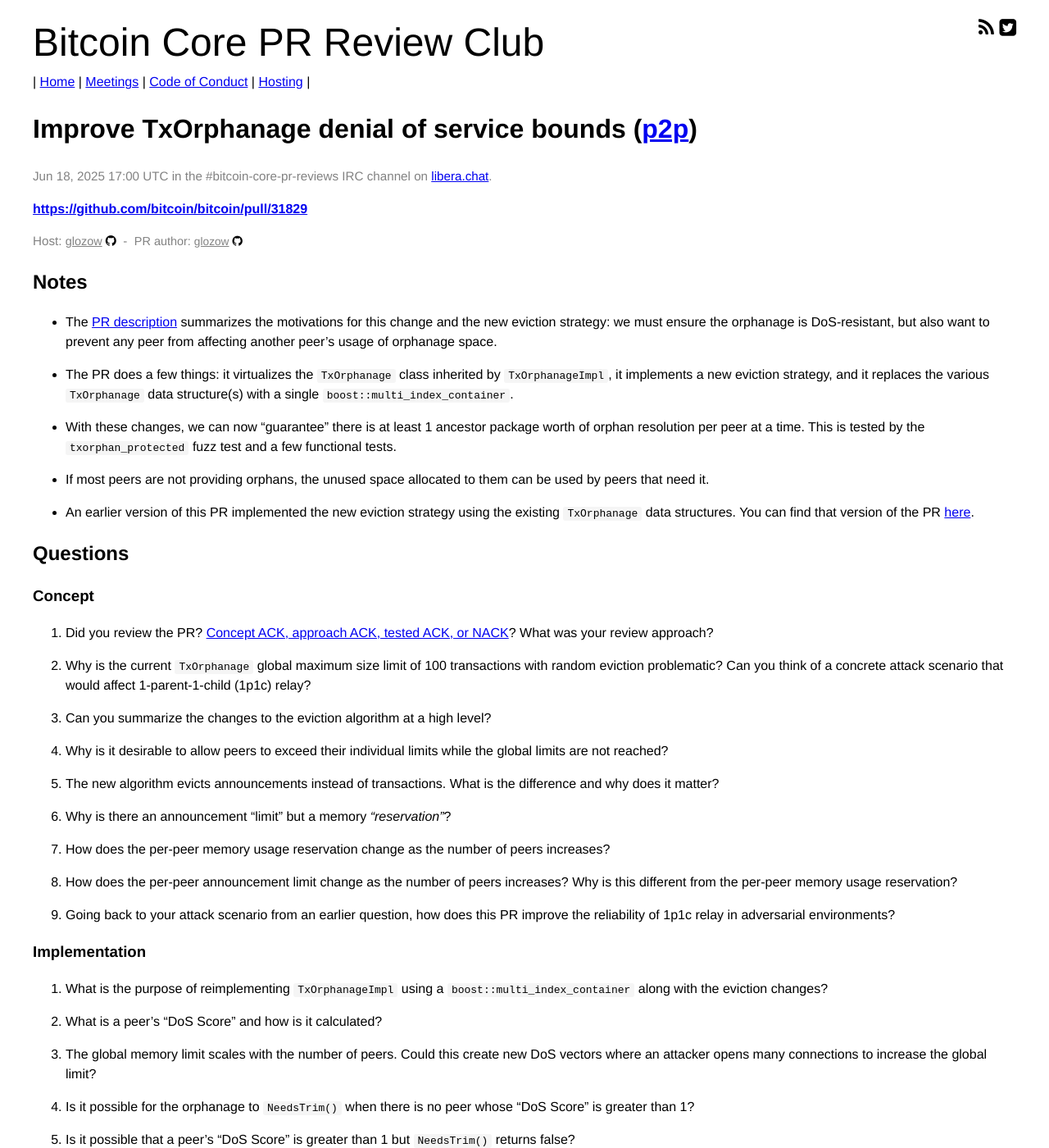
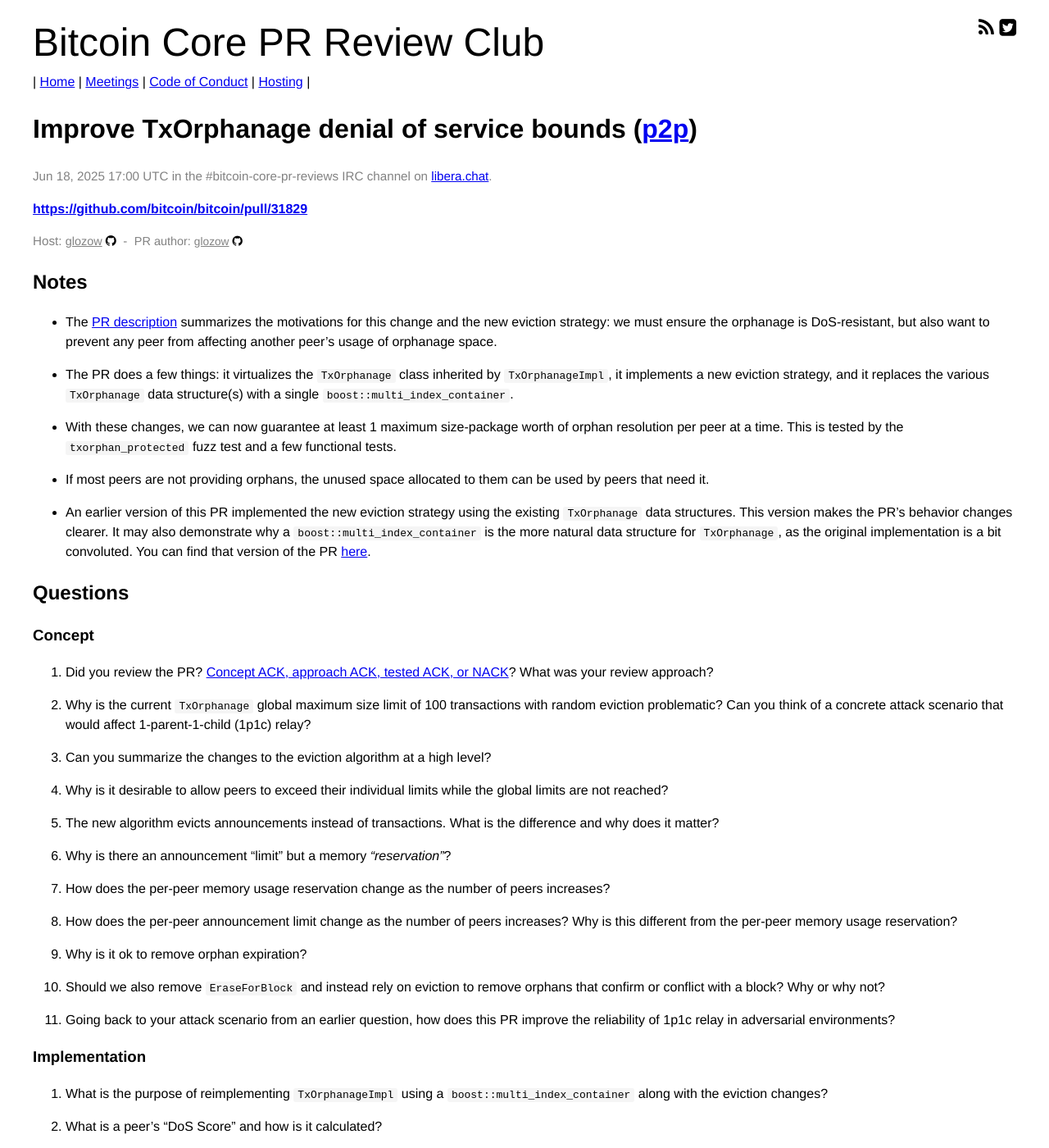
Before and after one commit to bitcoin-core-review-club/website, a Jekyll site: the page built from _posts/2025-06-18-#31829.md, in a window 1280 px wide and 1400 px high. Shown: the whole window at 82% size. Built offline with Jekyll 4.4.1, drawn with Linux system fonts in a browser that asks for light colours.

Commit message:
implement stickies-v suggestions

```diff
--- a/_posts/2025-06-18-#31829.md
+++ b/_posts/2025-06-18-#31829.md
@@ -19,12 +19,14 @@
 - The PR does a few things: it virtualizes the `TxOrphanage` class inherited by `TxOrphanageImpl`, it implements a new
   eviction strategy, and it replaces the various `TxOrphanage` data structure(s) with a single `boost::multi_index_container`.
 
-- With these changes, we can now "guarantee" there is at least 1 ancestor package worth of orphan resolution per peer at a
+- With these changes, we can now guarantee at least 1 maximum size-package worth of orphan resolution per peer at a
   time. This is tested by the `txorphan_protected` fuzz test and a few functional tests.
 
 - If most peers are not providing orphans, the unused space allocated to them can be used by peers that need it.
 
 - An earlier version of this PR implemented the new eviction strategy using the existing `TxOrphanage` data structures.
+  This version makes the PR's behavior changes clearer. It may also demonstrate why a `boost::multi_index_container` is
+  the more natural data structure for `TxOrphanage`, as the original implementation is a bit convoluted.
   You can find that version of the PR [here](https://github.com/glozow/bitcoin/tree/2025-05-copy-31829).
 
 ## Questions
@@ -46,6 +48,11 @@
 1. How does the per-peer memory usage reservation change as the number of peers increases?
 
 1. How does the per-peer announcement limit change as the number of peers increases? Why is this different from the per-peer memory usage reservation?
+
+1. Why is it ok to remove orphan expiration?
+
+1. Should we also remove `EraseForBlock` and instead rely on eviction to remove orphans that confirm or conflict with
+   a block? Why or why not?
 
 1. Going back to your attack scenario from an earlier question, how does this PR improve the reliability of 1p1c relay in adversarial environments?
 
```
